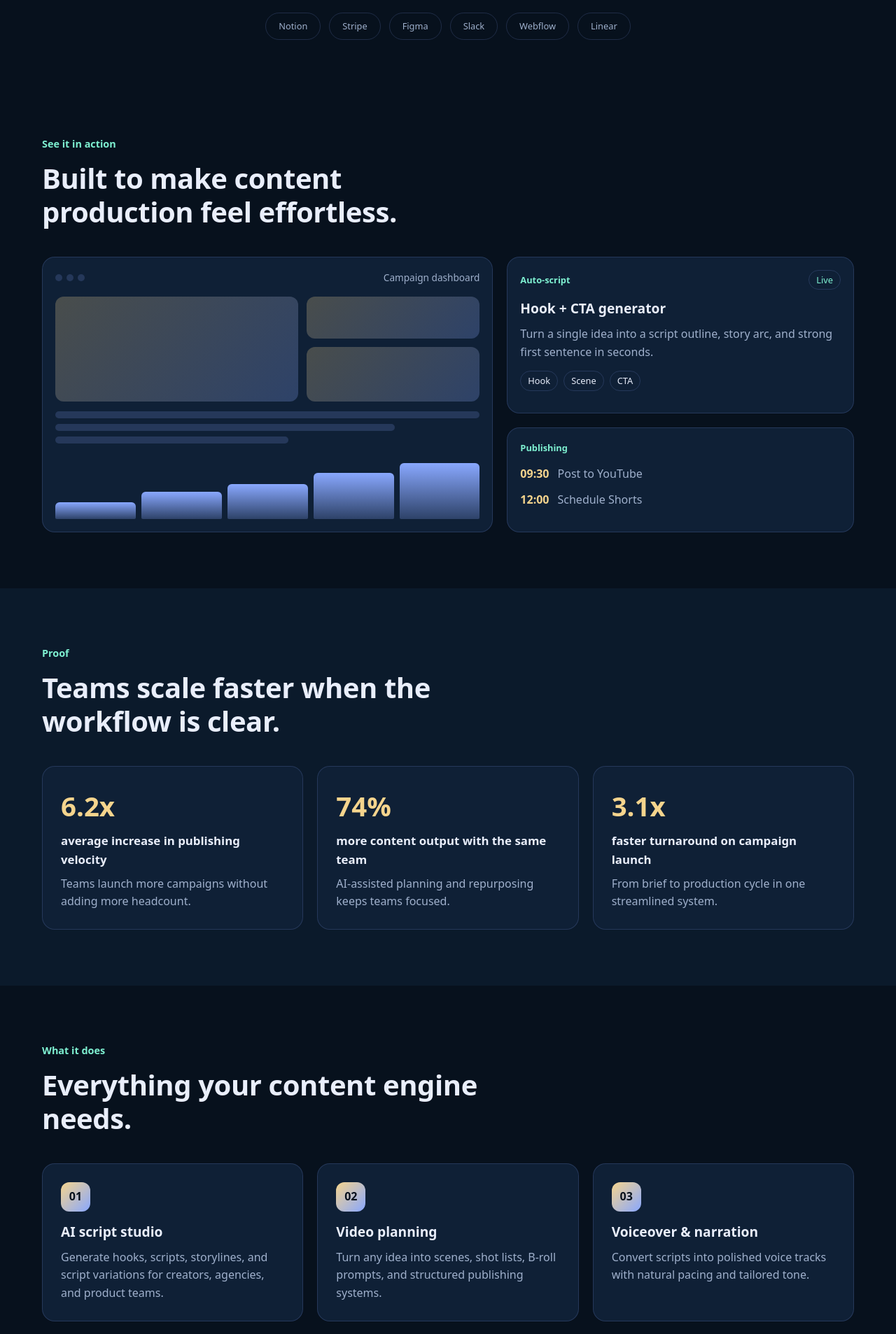
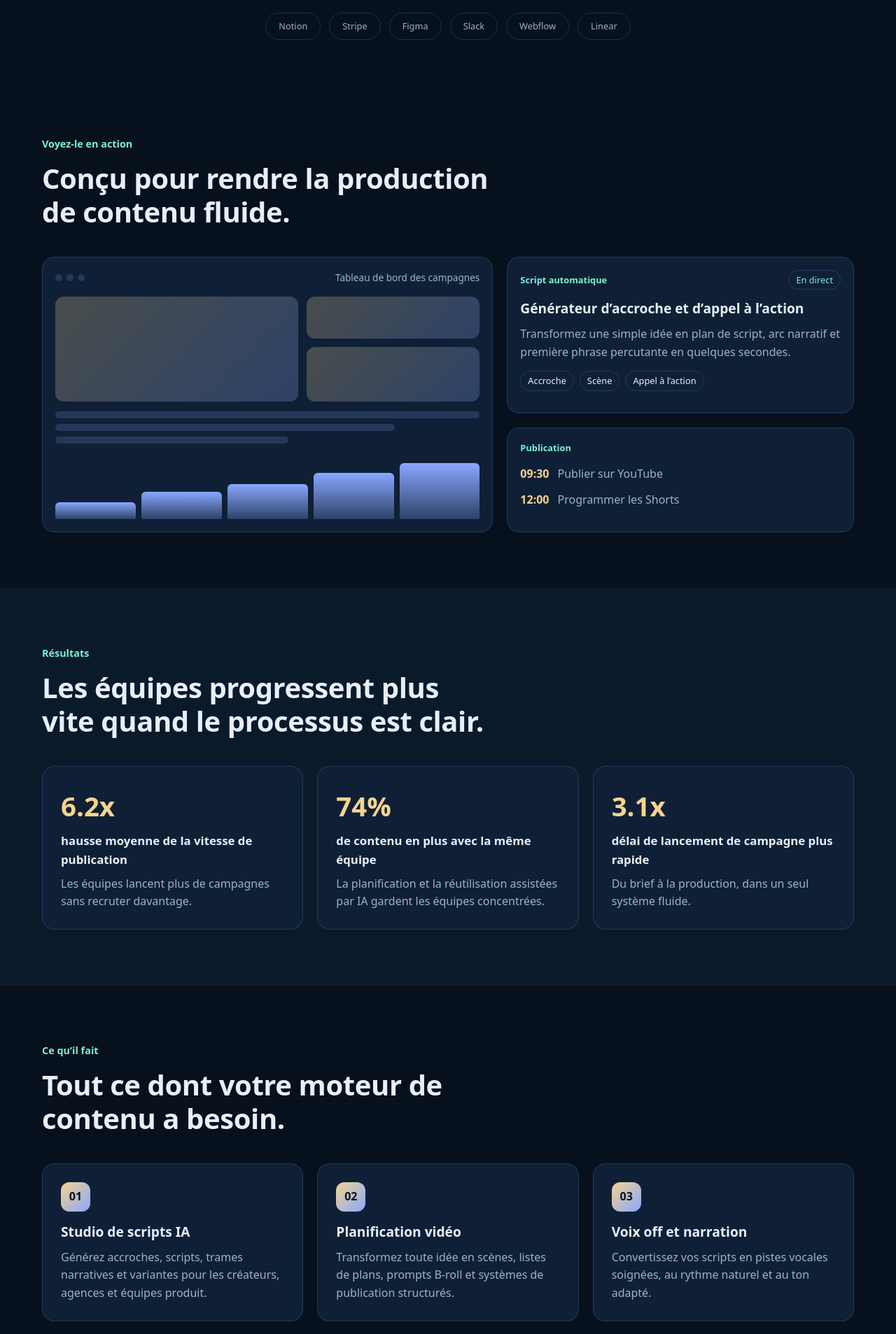
Before and after one commit to Mihoub31/MIC-DIGITAL-PRODUCT, a Next.js app: page / in a window 1280 px wide. Shown: the part 883-2790 px from the top of the page at 70% size. Built offline with nearby package versions, Linux system fonts and the light colour scheme.

Commit message:
Update page.tsx

```diff
--- a/app/page.tsx
+++ b/app/page.tsx
@@ -2,36 +2,12 @@ import Link from 'next/link';
 import { T } from './i18n';
 
 const features = [
-  {
-    number: '01',
-    title: 'AI script studio',
-    text: 'Generate hooks, scripts, storylines, and script variations for creators, agencies, and product teams.'
-  },
-  {
-    number: '02',
-    title: 'Video planning',
-    text: 'Turn any idea into scenes, shot lists, B-roll prompts, and structured publishing systems.'
-  },
-  {
-    number: '03',
-    title: 'Voiceover & narration',
-    text: 'Convert scripts into polished voice tracks with natural pacing and tailored tone.'
-  },
-  {
-    number: '04',
-    title: 'Thumbnail & title engine',
-    text: 'Create attention-grabbing titles and thumbnail concepts designed to increase click-through.'
-  },
-  {
-    number: '05',
-    title: 'Publishing workflow',
-    text: 'Schedule and distribute content across channels without losing consistency or strategic focus.'
-  },
-  {
-    number: '06',
-    title: 'Analytics & optimization',
-    text: 'Measure what performs best and automatically recommend next steps based on your content data.'
-  }
+  { number: '01', title: 'feat_1_title', text: 'feat_1_text' },
+  { number: '02', title: 'feat_2_title', text: 'feat_2_text' },
+  { number: '03', title: 'feat_3_title', text: 'feat_3_text' },
+  { number: '04', title: 'feat_4_title', text: 'feat_4_text' },
+  { number: '05', title: 'feat_5_title', text: 'feat_5_text' },
+  { number: '06', title: 'feat_6_title', text: 'feat_6_text' }
 ];
 
 const trustMetrics = [
@@ -61,21 +37,9 @@ const testimonials = [
 ];
 
 const customerProof = [
-  {
-    stat: '6.2x',
-    label: 'average increase in publishing velocity',
-    detail: 'Teams launch more campaigns without adding more headcount.'
-  },
-  {
-    stat: '74%',
-    label: 'more content output with the same team',
-    detail: 'AI-assisted planning and repurposing keeps teams focused.'
-  },
-  {
-    stat: '3.1x',
-    label: 'faster turnaround on campaign launch',
-    detail: 'From brief to production cycle in one streamlined system.'
-  }
+  { stat: '6.2x', label: 'proof_1_label', detail: 'proof_1_detail' },
+  { stat: '74%', label: 'proof_2_label', detail: 'proof_2_detail' },
+  { stat: '3.1x', label: 'proof_3_label', detail: 'proof_3_detail' }
 ];
 
 export default function Page() {
@@ -134,19 +98,19 @@ export default function Page() {
               <div className="dashboard-body">
                 <div className="metric-row">
                   <div className="metric large-metric">
-                    <small>Campaigns</small>
+                    <small><T k="dash_campaigns" /></small>
                     <strong>48</strong>
                     <span className="trend up">+214%</span>
                   </div>
                   <div className="metric mini-metric">
-                    <small>Videos</small>
+                    <small><T k="dash_videos" /></small>
                     <strong>19</strong>
                   </div>
                 </div>
 
                 <div className="chart-block">
                   <div className="chart-header">
-                    <span>Content growth</span>
+                    <span><T k="dash_growth" /></span>
                     <span className="chip">Q3</span>
                   </div>
                   <div className="bars" aria-hidden="true">
@@ -163,11 +127,11 @@ export default function Page() {
                 <div className="activity-list">
                   <div>
                     <span className="dot green" />
-                    <p>New script batch generated</p>
+                    <p><T k="dash_act1" /></p>
                   </div>
                   <div>
                     <span className="dot purple" />
-                    <p>Publishing workflow optimized</p>
+                    <p><T k="dash_act2" /></p>
                   </div>
                 </div>
               </div>
@@ -178,7 +142,7 @@ export default function Page() {
 
       <section className="logos">
         <div className="container">
-          <p className="section-label">Trusted by teams shipping content at scale</p>
+          <p className="section-label"><T k="logos_label" /></p>
           <div className="logo-row" aria-label="Trusted by modern teams and software brands">
             {proofLogos.map((logo) => (
               <span key={logo} className="logo-pill">{logo}</span>
@@ -190,8 +154,8 @@ export default function Page() {
       <section className="section">
         <div className="container">
           <div className="section-head">
-            <span className="eyebrow">See it in action</span>
-            <h2>Built to make content production feel effortless.</h2>
+            <span className="eyebrow"><T k="act_eyebrow" /></span>
+            <h2><T k="act_title" /></h2>
           </div>
 
           <div className="mockup-grid">
@@ -203,7 +167,7 @@ export default function Page() {
                     <span />
                     <span />
                   </div>
-                  <span className="shot-badge">Campaign dashboard</span>
+                  <span className="shot-badge"><T k="act_badge" /></span>
                 </div>
                 <div className="shot-body">
                   <div className="story-row">
@@ -232,30 +196,30 @@ export default function Page() {
             <div className="mockup-column stack-column">
               <div className="mockup-card mini-panel animate-rise delay-1">
                 <div className="mini-header">
-                  <span className="eyebrow tiny-eyebrow">Auto-script</span>
-                  <span className="status-dot">Live</span>
+                  <span className="eyebrow tiny-eyebrow"><T k="act_auto" /></span>
+                  <span className="status-dot"><T k="act_live" /></span>
                 </div>
-                <h3>Hook + CTA generator</h3>
-                <p>Turn a single idea into a script outline, story arc, and strong first sentence in seconds.</p>
+                <h3><T k="act_hook_title" /></h3>
+                <p><T k="act_hook_text" /></p>
                 <div className="tag-group">
-                  <span>Hook</span>
-                  <span>Scene</span>
-                  <span>CTA</span>
+                  <span><T k="tag_hook" /></span>
+                  <span><T k="tag_scene" /></span>
+                  <span><T k="tag_cta" /></span>
                 </div>
               </div>
 
               <div className="mockup-card mini-panel animate-rise delay-2">
                 <div className="mini-header">
-                  <span className="eyebrow tiny-eyebrow">Publishing</span>
+                  <span className="eyebrow tiny-eyebrow"><T k="act_publishing" /></span>
                 </div>
                 <div className="schedule-row">
                   <div>
                     <strong>09:30</strong>
-                    <span>Post to YouTube</span>
+                    <span><T k="act_post_yt" /></span>
                   </div>
                   <div>
                     <strong>12:00</strong>
-                    <span>Schedule Shorts</span>
+                    <span><T k="act_shorts" /></span>
                   </div>
                 </div>
               </div>
@@ -267,16 +231,16 @@ export default function Page() {
       <section className="section section-alt">
         <div className="container">
           <div className="section-head">
-            <span className="eyebrow">Proof</span>
-            <h2>Teams scale faster when the workflow is clear.</h2>
+            <span className="eyebrow"><T k="proof_eyebrow" /></span>
+            <h2><T k="proof_title" /></h2>
           </div>
 
           <div className="proof-grid">
             {customerProof.map((item) => (
               <article key={item.label} className="proof-card">
                 <strong>{item.stat}</strong>
-                <h3>{item.label}</h3>
-                <p>{item.detail}</p>
+                <h3><T k={item.label} /></h3>
+                <p><T k={item.detail} /></p>
               </article>
             ))}
           </div>
@@ -286,16 +250,16 @@ export default function Page() {
       <section className="section">
         <div className="container">
           <div className="section-head">
-            <span className="eyebrow">What it does</span>
-            <h2>Everything your content engine needs.</h2>
+            <span className="eyebrow"><T k="feat_eyebrow" /></span>
+            <h2><T k="feat_title" /></h2>
           </div>
 
           <div className="services-grid">
             {features.map((feature) => (
               <article className="service-card" key={feature.number}>
                 <div className="icon">{feature.number}</div>
-                <h3>{feature.title}</h3>
-                <p>{feature.text}</p>
+                <h3><T k={feature.title} /></h3>
+                <p><T k={feature.text} /></p>
               </article>
             ))}
           </div>
@@ -316,15 +280,15 @@ export default function Page() {
           <div className="stats-grid">
             <div className="stat-card glass-card">
               <strong>6.2x</strong>
-              <span>average increase in publishing velocity</span>
+              <span><T k="proof_1_label" /></span>
             </div>
             <div className="stat-card glass-card">
               <strong>74%</strong>
-              <span>more content output with the same team</span>
+              <span><T k="proof_2_label" /></span>
             </div>
             <div className="stat-card glass-card">
               <strong>3.1x</strong>
-              <span>faster turnaround on campaign launch</span>
+              <span><T k="proof_3_label" /></span>
             </div>
           </div>
         </div>
```
